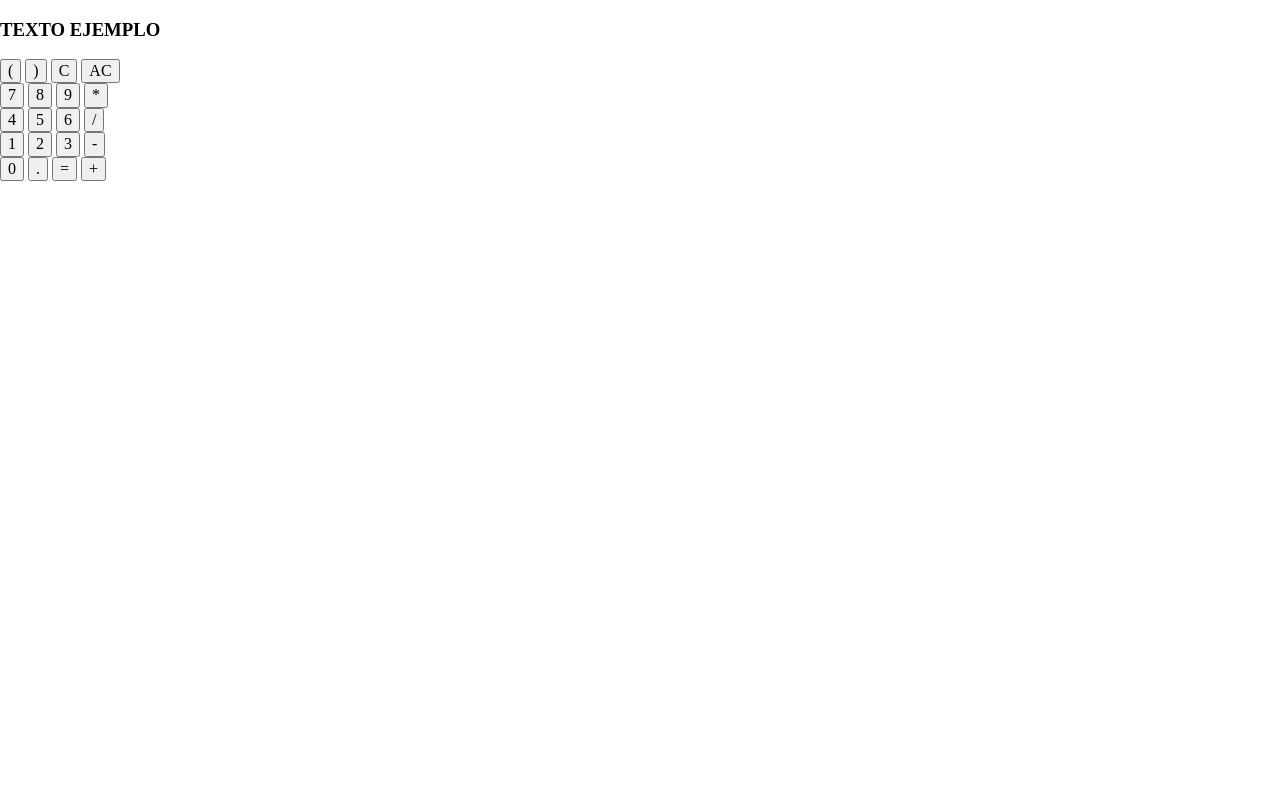
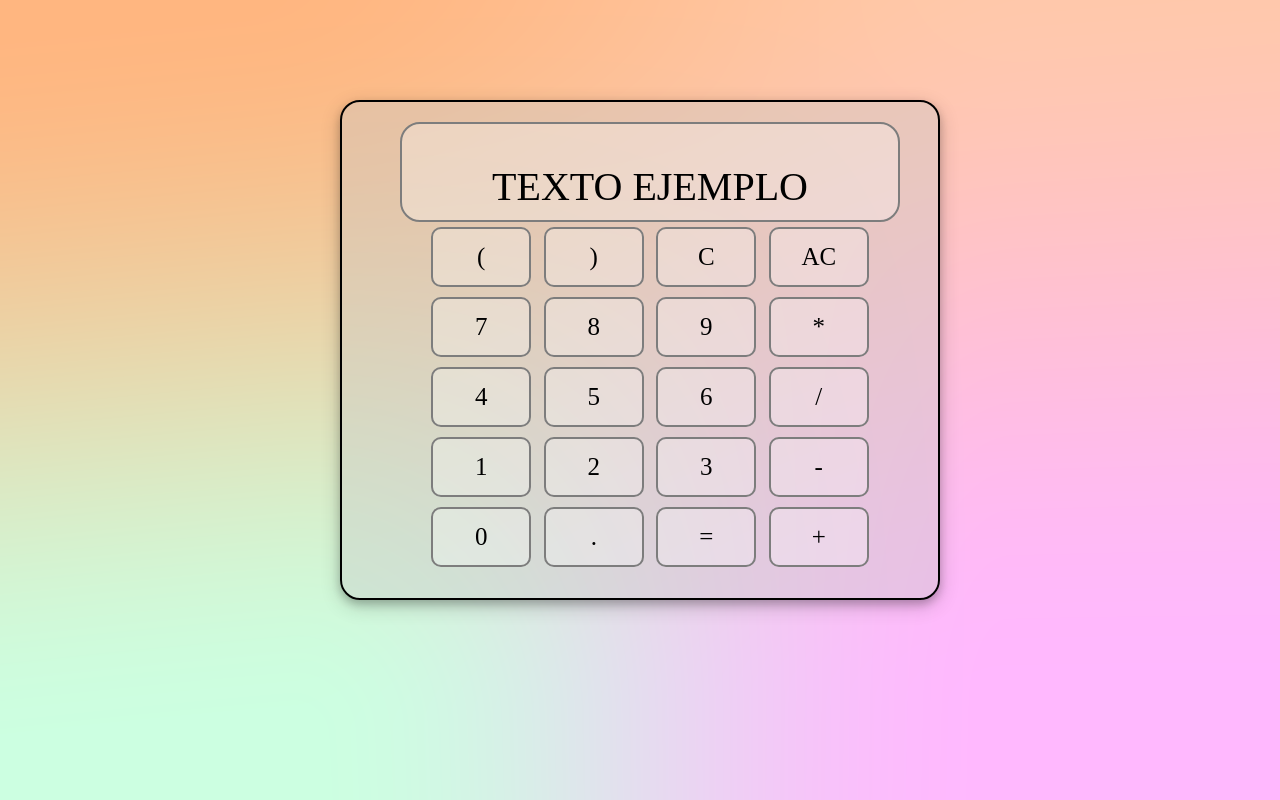
Before and after one commit to Maurolezcano81/Calculator, a plain HTML site: page index.html in a window 1280 px wide. Drawn offline with Linux system fonts and the light colour scheme.

Commit message:
css Anañadido

```diff
--- a/index.html
+++ b/index.html
@@ -22,7 +22,7 @@
 <body>
     <div class="contenedor">
         <div class="pantalla-contenedor">
-            <h3 class="">TEXTO EJEMPLO</h3>
+            <p class="" id="pantalla">TEXTO EJEMPLO</p>
         </div>
         <div class="fila1">
             <button class="boton">(</button>
@@ -58,10 +58,6 @@
             <button class="boton">=</button>
             <button class="boton">+</button>
         </div>
-
-
-
-
     </div>
 </body>
 </html>
--- a/styles/style.css
+++ b/styles/style.css
@@ -1,12 +1,66 @@
 :root{
     --fuentePrimaria: font-family: 'Noto Sans', sans-serif;
+    --colorPrimario: #ededed;
+    --colorBotones: #7d7d7d;
 }
-
 
 /*  GLOBALES  */
 html {
     box-sizing: border-box;
+    font-size: 62.5%;
+    height: 100%;
 }
   *, *:before, *:after {
     box-sizing: inherit;
 }
+
+h1 {
+    font-size: 3.2rem; /* =32px */
+}
+
+h2 {
+    font-size: 2.4rem; /* =24px */
+}
+
+body{
+
+    background-image: url(../assets/background.png);
+    background-size: fill;
+    background-position: center;
+    background-repeat: none;
+}
+
+.contenedor{
+    width: 60rem;
+    height:50rem;
+    margin: 0 auto;
+    text-align: center;
+    margin-top: 10rem;
+    background-color: rgba(200, 200, 200, 0.4);
+    padding : 2rem 0 0 2rem;
+    border-radius:2rem ;
+    border: 2px double #000;
+    box-shadow: 0 4px 8px 0 rgba(0, 0, 0, 0.2), 0 6px 20px 0 rgba(0, 0, 0, 0.19);
+
+}
+
+.pantalla-contenedor{
+    margin: 0 auto;
+    height: 10rem;
+    width: 50rem;
+    font-size: 4rem;
+    border: 2px solid #7d7d7d;
+    background-color: rgba(250, 250, 250, 0.3);
+    border-radius: 2rem;
+}
+
+.boton{
+    width: 10rem;
+    height: 6rem;
+    font-size: 2.5rem;
+    border-radius: 1rem;
+    border-style: none;
+    margin: 0.5rem;
+    background-color: rgba(250, 250, 250, 0.3);
+    border: 2px solid #7d7d7d;
+}
```
